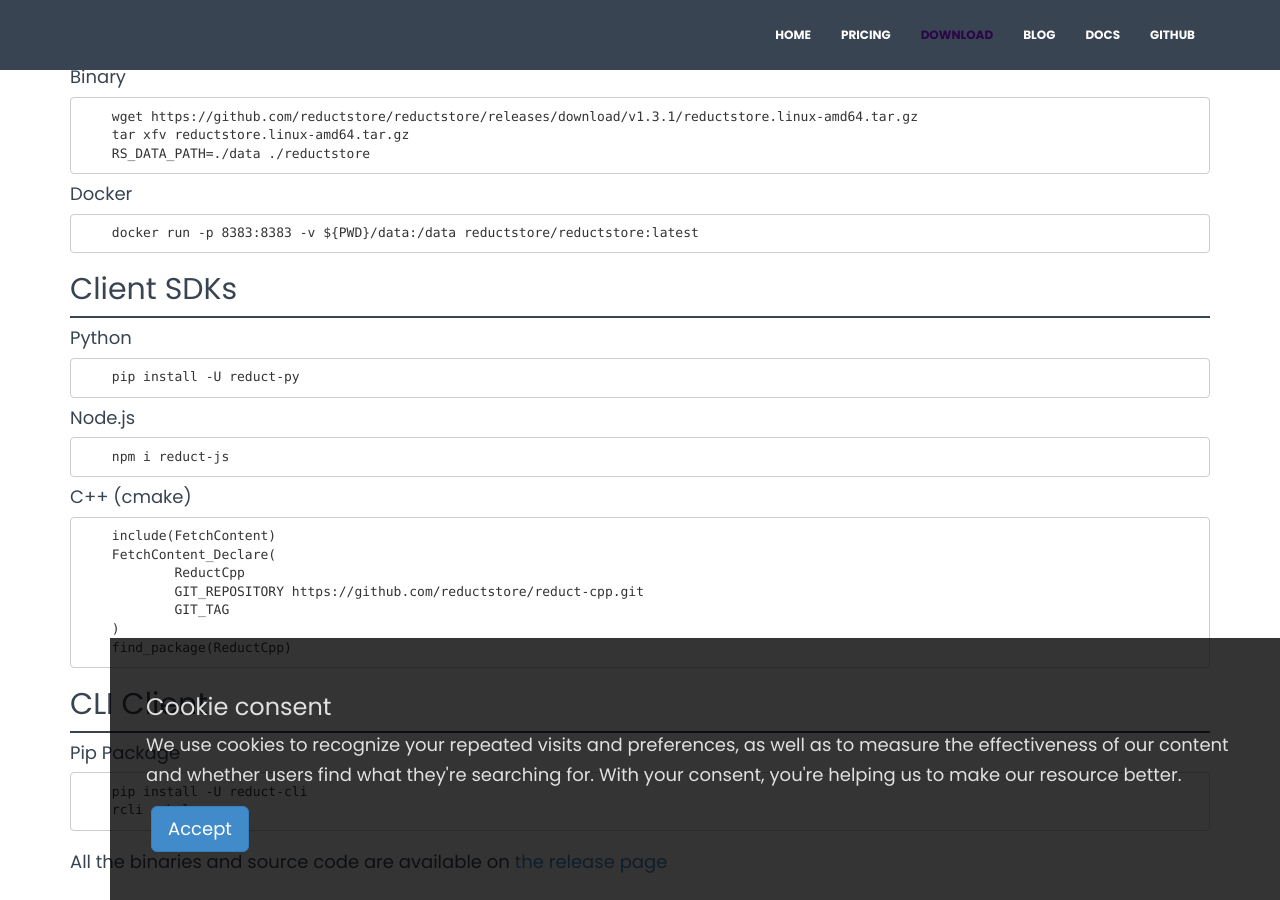
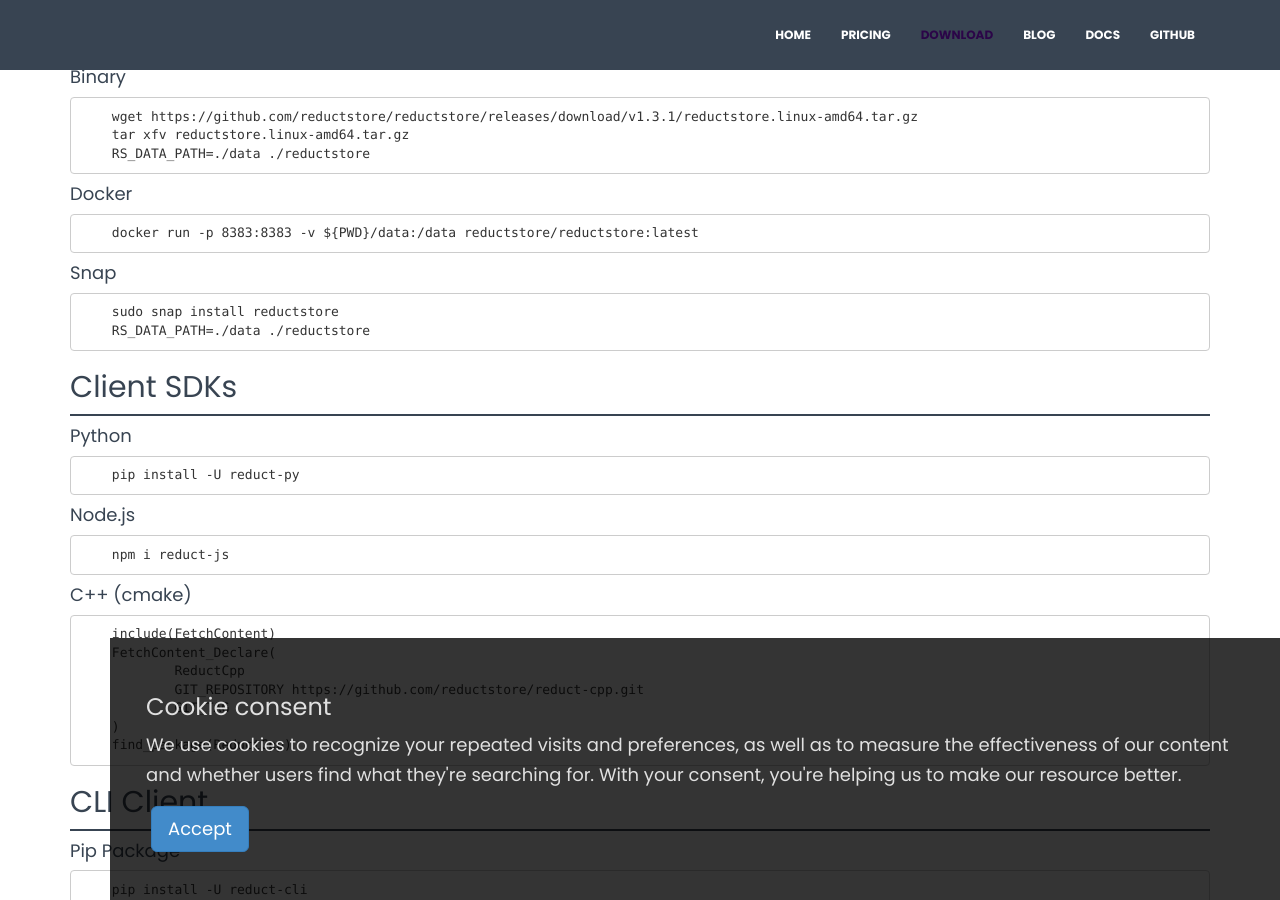
Before and after one commit to reductstore/homepage, a Jekyll site: the page built from download.html, in a window 1280 px wide and 900 px high, scrolled down 313 px. Built offline with Jekyll 4.4.1, drawn with Linux system fonts in a browser that asks for light colours; nearby versions of some CDN libraries.

Commit message:
add snap

```diff
--- a/download.html
+++ b/download.html
@@ -32,6 +32,10 @@
     RS_DATA_PATH=./data ./reductstore</code></pre>
         <h4>Docker</h4>
         <pre><code>    docker run -p 8383:8383 -v ${PWD}/data:/data reductstore/reductstore:latest</code></pre>
+        <h4>Snap</h4>
+        <pre><code>    sudo snap install reductstore
+    RS_DATA_PATH=./data ./reductstore</code></pre>
+
         {% include download_sdks.html %}
         {% include download_cli.html %}
     </div>
```
